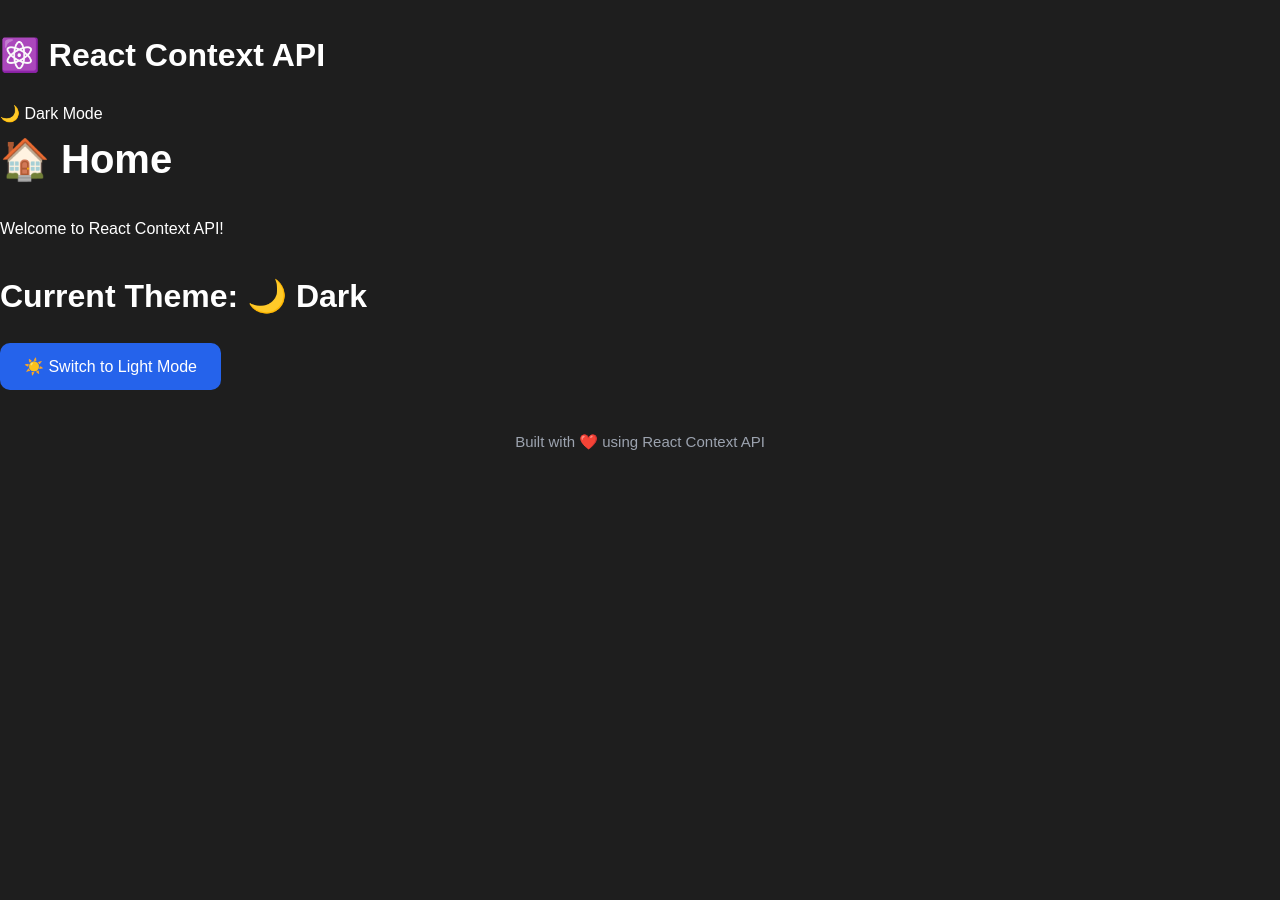
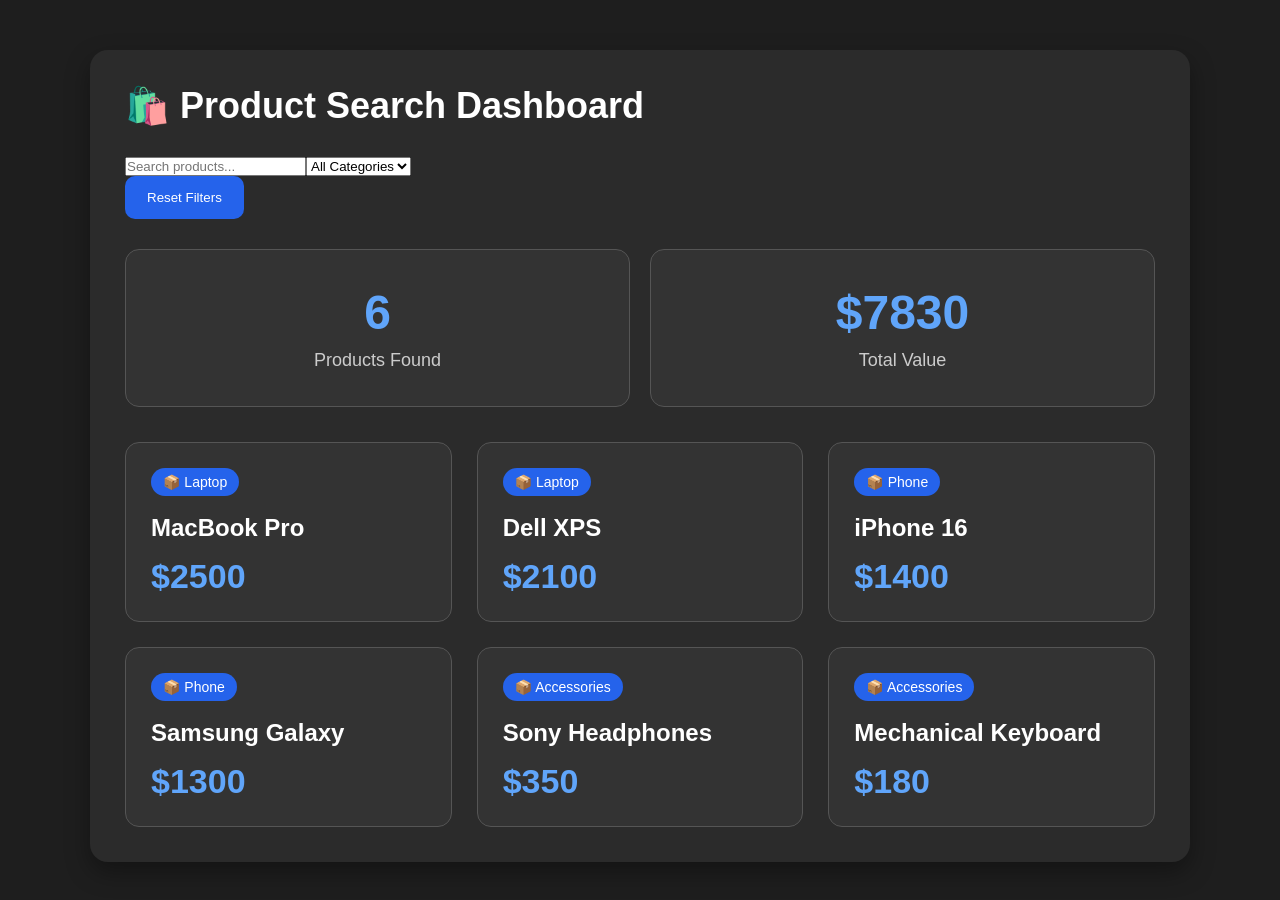
Before and after one commit to JohnkayFundz/react-learning, a React (Vite) app: page / in a window 1280 px wide. Shown: the top 900 px of the page. Before the commit the page ends 800 px from the top, so only its background shows below. Built offline with nearby package versions, Linux system fonts and the light colour scheme.

Commit message:
Add ProductCard and ProductFilter components

```diff
--- /dev/null
+++ b/src/components/ProductCard.jsx
@@ -0,0 +1,15 @@
+function ProductCard({ product }) {
+  return (
+    <div className="product-card">
+      <div className="product-category">
+        📦 {product.category}
+      </div>
+
+      <h3>{product.name}</h3>
+
+      <h2>${product.price}</h2>
+    </div>
+  );
+}
+
+export default ProductCard;
--- /dev/null
+++ b/src/components/ProductFilter.jsx
@@ -0,0 +1,29 @@
+function ProductFilter({
+  search,
+  setSearch,
+  category,
+  setCategory,
+}) {
+  return (
+    <div className="filter-container">
+      <input
+        type="text"
+        placeholder="Search products..."
+        value={search}
+        onChange={(e) => setSearch(e.target.value)}
+      />
+
+      <select
+        value={category}
+        onChange={(e) => setCategory(e.target.value)}
+      >
+        <option value="All">All Categories</option>
+        <option value="Laptop">Laptop</option>
+        <option value="Phone">Phone</option>
+        <option value="Accessories">Accessories</option>
+      </select>
+    </div>
+  );
+}
+
+export default ProductFilter;
--- /dev/null
+++ b/src/data/products.js
@@ -0,0 +1,38 @@
+export const products = [
+  {
+    id: 1,
+    name: "MacBook Pro",
+    category: "Laptop",
+    price: 2500,
+  },
+  {
+    id: 2,
+    name: "Dell XPS",
+    category: "Laptop",
+    price: 2100,
+  },
+  {
+    id: 3,
+    name: "iPhone 16",
+    category: "Phone",
+    price: 1400,
+  },
+  {
+    id: 4,
+    name: "Samsung Galaxy",
+    category: "Phone",
+    price: 1300,
+  },
+  {
+    id: 5,
+    name: "Sony Headphones",
+    category: "Accessories",
+    price: 350,
+  },
+  {
+    id: 6,
+    name: "Mechanical Keyboard",
+    category: "Accessories",
+    price: 180,
+  },
+];
--- a/src/index.css
+++ b/src/index.css
@@ -15,8 +15,7 @@
 body {
   font-family: Arial, Helvetica, sans-serif;
   background: #1e1e1e;
-  color: #ffffff;
-  line-height: 1.6;
+  color: #fff;
 }
 
 /* ==========================
@@ -24,59 +23,46 @@
 ========================== */
 
 .container {
-  max-width: 900px;
+  max-width: 1100px;
   margin: 50px auto;
-  padding: 40px;
   background: #2b2b2b;
-  border-radius: 16px;
-  box-shadow: 0 12px 30px rgba(0, 0, 0, 0.35);
+  padding: 35px;
+  border-radius: 18px;
+  box-shadow: 0 10px 25px rgba(0,0,0,.35);
+}
+
+h1 {
+  margin-bottom: 30px;
+  font-size: 36px;
 }
 
 /* ==========================
-   Headings
+   Filters
 ========================== */
 
-h1 {
-  font-size: 40px;
-  margin-bottom: 25px;
+.filter-bar {
+  display: flex;
+  gap: 15px;
+  flex-wrap: wrap;
+  margin-bottom: 20px;
 }
 
-h2 {
-  font-size: 32px;
-  margin: 30px 0 20px;
+.filter-bar input,
+.filter-bar select {
+  flex: 1;
+  min-width: 220px;
+  padding: 14px;
+  font-size: 16px;
+  background: #3a3a3a;
+  color: white;
+  border: 1px solid #555;
+  border-radius: 10px;
 }
 
-/* ==========================
-   Task Form
-========================== */
-
-form,
-.task-form,
-.input-group {
-  display: flex;
-  gap: 15px;
-  margin-bottom: 25px;
-}
-
-input[type="text"] {
-  flex: 1;
-  padding: 14px;
-  font-size: 17px;
-  border: 1px solid #555;
-  border-radius: 10px;
-  background: #3a3a3a;
-  color: white;
-  transition: 0.3s;
-}
-
-input::placeholder {
-  color: #9ca3af;
-}
-
-input:focus {
+.filter-bar input:focus,
+.filter-bar select:focus {
   outline: none;
-  border-color: #2563eb;
-  box-shadow: 0 0 10px rgba(37, 99, 235, 0.35);
+  border-color: #3b82f6;
 }
 
 /* ==========================
@@ -84,123 +70,21 @@
 ========================== */
 
 button {
-  padding: 14px 24px;
+  background: #2563eb;
+  color: white;
   border: none;
+  padding: 14px 22px;
   border-radius: 10px;
   cursor: pointer;
-  color: white;
-  font-size: 16px;
-  transition: all 0.25s ease;
+  transition: .25s;
 }
 
 button:hover {
-  transform: translateY(-2px);
-}
-
-button:disabled {
-  opacity: 0.5;
-  cursor: not-allowed;
-}
-
-button:not(.complete-btn):not(.delete-btn):not(.clear-btn) {
-  background: #2563eb;
-}
-
-button:not(.complete-btn):not(.delete-btn):not(.clear-btn):hover {
   background: #1d4ed8;
 }
 
-/* ==========================
-   Task List
-========================== */
-
-ul {
-  list-style: none;
-  margin-top: 20px;
-}
-
-.task-item {
-  display: flex;
-  justify-content: space-between;
-  align-items: center;
-  gap: 20px;
-  padding: 18px;
-  margin-bottom: 15px;
-  background: #333;
-  border: 1px solid #555;
-  border-radius: 10px;
-  transition: 0.25s;
-}
-
-.task-item:hover {
-  transform: translateY(-3px);
-  box-shadow: 0 8px 18px rgba(0, 0, 0, 0.35);
-}
-
-.task-item span {
-  flex: 1;
-  font-size: 22px;
-  cursor: pointer;
-  transition: 0.3s;
-}
-
-/* ==========================
-   Task Buttons
-========================== */
-
-.task-actions {
-  display: flex;
-  gap: 12px;
-}
-
-.task-actions button {
-  margin: 0;
-}
-
-.complete-btn {
-  background: #16a34a;
-}
-
-.complete-btn:hover {
-  background: #15803d;
-}
-
-.delete-btn {
-  background: #dc2626;
-}
-
-.delete-btn:hover {
-  background: #b91c1c;
-}
-
-.clear-btn {
-  margin-top: 25px;
-  background: #f59e0b;
-}
-
-.clear-btn:hover {
-  background: #d97706;
-}
-
-/* ==========================
-   Divider
-========================== */
-
-hr {
-  margin: 40px 0;
-  border: none;
-  border-top: 1px solid #555;
-}
-
-/* ==========================
-   Empty Message
-========================== */
-
-.empty {
-  text-align: center;
-  color: #9ca3af;
-  font-size: 18px;
-  padding: 25px 0;
+.reset-btn {
+  margin-bottom: 30px;
 }
 
 /* ==========================
@@ -208,107 +92,99 @@
 ========================== */
 
 .stats {
-  display: flex;
+  display: grid;
+  grid-template-columns: repeat(2,1fr);
   gap: 20px;
-  margin-top: 25px;
+  margin-bottom: 35px;
 }
 
 .stat-card {
-  flex: 1;
   background: #333;
   border: 1px solid #555;
-  border-radius: 12px;
-  padding: 30px;
+  border-radius: 14px;
+  padding: 35px;
   text-align: center;
-  transition: 0.3s;
 }
 
-.stat-card:hover {
-  transform: translateY(-4px);
-  border-color: #2563eb;
-}
-
-.stat-card h3 {
-  font-size: 42px;
+.stat-card h2 {
+  font-size: 48px;
   color: #60a5fa;
   margin-bottom: 10px;
 }
 
 .stat-card p {
-  color: #cbd5e1;
-  font-size: 17px;
+  color: #ccc;
+  font-size: 18px;
 }
 
 /* ==========================
-   Progress Bar
+   Products
 ========================== */
 
-progress {
-  width: 100%;
-  height: 14px;
-  margin: 20px 0;
-  border-radius: 10px;
+.products-grid {
+  display: grid;
+  grid-template-columns: repeat(auto-fit,minmax(260px,1fr));
+  gap: 25px;
+}
+
+.product-card {
+  background: #333;
+  border: 1px solid #555;
+  border-radius: 14px;
+  padding: 25px;
+  transition: .25s;
+}
+
+.product-card:hover {
+  transform: translateY(-5px);
+  border-color: #2563eb;
+}
+
+.product-category {
+  display: inline-block;
+  background: #2563eb;
+  color: white;
+  padding: 6px 12px;
+  border-radius: 30px;
+  font-size: 14px;
+  margin-bottom: 18px;
+}
+
+.product-card h3 {
+  font-size: 24px;
+  margin-bottom: 15px;
+}
+
+.product-card h2 {
+  color: #60a5fa;
+  font-size: 34px;
 }
 
 /* ==========================
-   Footer
+   Responsive
 ========================== */
 
-footer {
-  margin-top: 40px;
-  text-align: center;
-  color: #9ca3af;
-  font-size: 15px;
+@media (max-width:768px){
+
+.container{
+    margin:20px;
+    padding:20px;
 }
 
-/* ==========================
-   Responsive Design
-========================== */
+.filter-bar{
+    flex-direction:column;
+}
 
-@media (max-width: 768px) {
-  .container {
-    margin: 20px;
-    padding: 20px;
-  }
+.stats{
+    grid-template-columns:1fr;
+}
 
-  form,
-  .task-form,
-  .input-group {
-    flex-direction: column;
-  }
+.products-grid{
+    grid-template-columns:1fr;
+}
 
-  input[type="text"] {
-    width: 100%;
-  }
+button{
+    width:100%;
+}
 
-  button {
-    width: 100%;
-    margin: 0;
-  }
-
-  .task-item {
-    flex-direction: column;
-    align-items: flex-start;
-  }
-
-  .task-actions {
-    width: 100%;
-    flex-direction: column;
-  }
-
-  .task-actions button {
-    width: 100%;
-  }
-
-  .stats {
-    flex-direction: column;
-  }
-
-  h1 {
-    font-size: 32px;
-  }
-
-  h2 {
-    font-size: 26px;
-  }
 }
--- a/src/pages/Home.jsx
+++ b/src/pages/Home.jsx
@@ -1,34 +1,78 @@
-import { useContext } from "react";
-import { ThemeContext } from "../context/ThemeContext";
+import { useState, useMemo, useCallback } from "react";
+import { products } from "../data/products";
+import ProductCard from "../components/ProductCard";
+import ProductFilter from "../components/ProductFilter";
 
-import Navbar from "../components/Navbar";
-import Footer from "../components/Footer";
-import ThemeButton from "../components/ThemeButton";
+export default function Home() {
+  const [search, setSearch] = useState("");
+  const [category, setCategory] = useState("All");
 
-function Home() {
-  const { darkMode } = useContext(ThemeContext);
+  // Memoized filtering
+  const filteredProducts = useMemo(() => {
+    console.log("Filtering products...");
+
+    return products.filter((product) => {
+      const matchesSearch = product.name
+        .toLowerCase()
+        .includes(search.toLowerCase());
+
+      const matchesCategory =
+        category === "All" || product.category === category;
+
+      return matchesSearch && matchesCategory;
+    });
+  }, [search, category]);
+
+  // Memoized total value
+  const totalValue = useMemo(() => {
+    return filteredProducts.reduce((sum, product) => sum + product.price, 0);
+  }, [filteredProducts]);
+
+  // Memoized reset button
+  const resetFilters = useCallback(() => {
+    setSearch("");
+    setCategory("All");
+  }, []);
 
   return (
-    <div className={darkMode ? "app dark" : "app light"}>
-      <Navbar />
+    <div className="container">
+      <h1>🛍️ Product Search Dashboard</h1>
 
-      <main className="content">
-        <h1>🏠 Home</h1>
+      <ProductFilter
+        search={search}
+        setSearch={setSearch}
+        category={category}
+        setCategory={setCategory}
+      />
 
-        <p>Welcome to React Context API!</p>
+      <button className="reset-btn" onClick={resetFilters}>
+        Reset Filters
+      </button>
 
-        <h2>
-          Current Theme:
-          {" "}
-          {darkMode ? "🌙 Dark" : "☀️ Light"}
-        </h2>
+      <div className="stats">
+        <div className="stat-card">
+          <h2>{filteredProducts.length}</h2>
+          <p>Products Found</p>
+        </div>
 
-        <ThemeButton />
-      </main>
+        <div className="stat-card">
+          <h2>${totalValue}</h2>
+          <p>Total Value</p>
+        </div>
+      </div>
 
-      <Footer />
+      <div className="products-grid">
+        {filteredProducts.length === 0 ? (
+          <p>No products found.</p>
+        ) : (
+          filteredProducts.map((product) => (
+            <ProductCard
+              key={product.id}
+              product={product}
+            />
+          ))
+        )}
+      </div>
     </div>
   );
 }
-
-export default Home;
```
